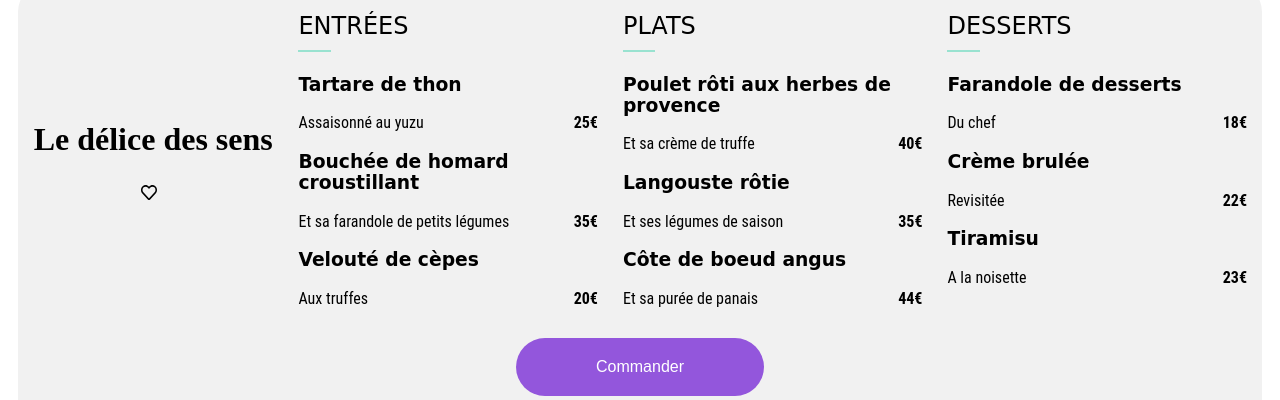
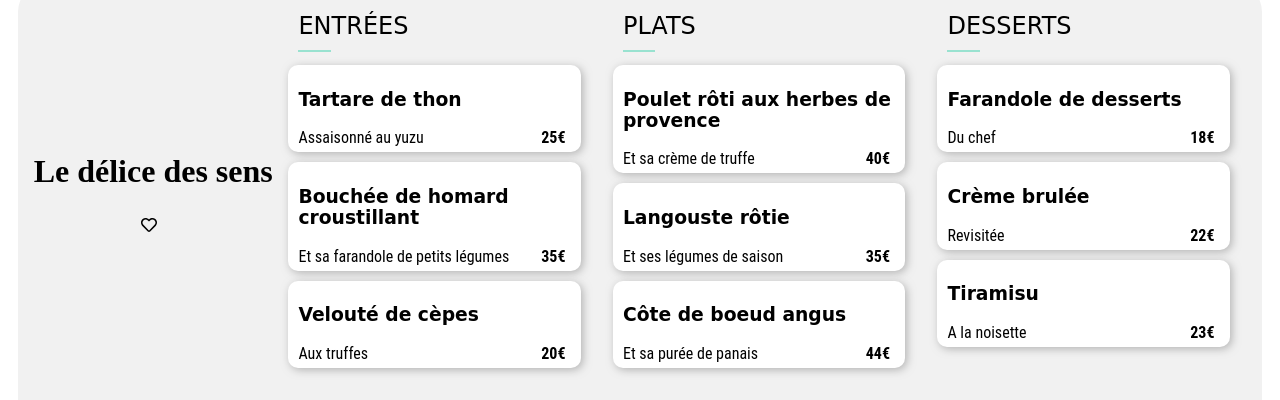
Before and after one commit to Akilai-lab/PEREZMarina_3_07122020, a website: page Projet3Brackets/pagesMenu/leDeliceDesSens/index.html in a window 1280 px wide. Shown: the part 373-773 px from the top of the page. Drawn offline with Linux system fonts and the light colour scheme.

Commit message:
reglages padding textes dans blocs, taille images dans partie fonctionnement, et margin des textes

```diff
--- a/Projet3Brackets/pagesMenu/leDeliceDesSens/index.html
+++ b/Projet3Brackets/pagesMenu/leDeliceDesSens/index.html
@@ -3,6 +3,8 @@
     <head>
         <title>ohmyfood_P3</title>
         <meta charset="utf-8">
+        <meta  name = "viewport" content = "width = device-width, initial-scale = 1.0">
+        <link rel="preconnect" hres = "https://fonts.googleapis.com/css2? family = Roboto + Condensed & family = Shrikhand & display = swap">
         <link rel="stylesheet" href="./../../css/pageMenus/style.css">
     </head>
     <body>
@@ -27,7 +29,7 @@
                         <div class="details">
                             <h2>Entrées</h2>
                             <div class="divider"></div>
-                        <div class="detailEntree">
+                            <div class="details__detailEntree">
                                 <div class="detail">
                                     <h3>Tartare de thon</h3>
                                     <div class="detailPrix">
@@ -39,7 +41,7 @@
                                     <div class="imgCheck"></div>
                                 </div>
                             </div>
-                        <div class="detailEntree">
+                            <div class="details__detailEntree">
                                 <div class="detail">
                                     <h3>Bouchée de homard croustillant</h3>
                                     <div class="detailPrix">
@@ -51,7 +53,7 @@
                                     <div class="imgCheck"></div>
                                 </div>
                             </div>
-                        <div class="detailEntree">
+                            <div class="details__detailEntree">
                                 <div class="detail">
                                     <h3>Velouté de cèpes</h3>
                                     <div class="detailPrix">
@@ -67,7 +69,7 @@
                         <div class="details">
                             <h2>Plats</h2>
                             <div class="divider"></div>
-                        <div class="detailPlat">
+                            <div class="details__detailPlat">
                                 <div class="detail">
                                     <h3>Poulet rôti aux herbes de provence</h3>
                                     <div class="detailPrix">
@@ -79,7 +81,7 @@
                                     <div class="imgCheck"></div>
                                 </div>
                             </div>
-                        <div class="detailPlat">
+                            <div class="details__detailPlat">
                                 <div class="detail">
                                     <h3>Langouste rôtie</h3>
                                     <div class="detailPrix">
@@ -91,7 +93,7 @@
                                     <div class="imgCheck"></div>
                                 </div>
                             </div>
-                        <div class="detailPlat">
+                            <div class="details__detailPlat">
                                 <div class="detail">
                                     <h3>Côte de boeud angus</h3>
                                     <div class="detailPrix">
@@ -107,7 +109,7 @@
                         <div class="details">
                             <h2>Desserts</h2>
                             <div class="divider"></div>
-                        <div class="detailDessert">
+                            <div class="details__detailDessert">
                                 <div class="detail">
                                     <h3>Farandole de desserts </h3>
                                     <div class="detailPrix">
@@ -119,7 +121,7 @@
                                     <div class="imgCheck"></div>
                                 </div>
                             </div>
-                        <div class="detailDessert">
+                            <div class="details__detailDessert">
                                 <div class="detail">
                                     <h3>Crème brulée</h3>
                                     <div class="detailPrix">
@@ -131,7 +133,7 @@
                                     <div class="imgCheck"></div>
                                 </div>
                             </div>
-                        <div class="detailDessert">
+                            <div class="details__detailDessert">
                                 <div class="detail">
                                     <h3>Tiramisu</h3>
                                     <div class="detailPrix">
@@ -167,5 +169,6 @@
                     <p>Contact</p>
                 </div>
             </footer>
+        </div>
     </body>
 </html>
```
Lines whose indentation alone changed are shown as unchanged.
